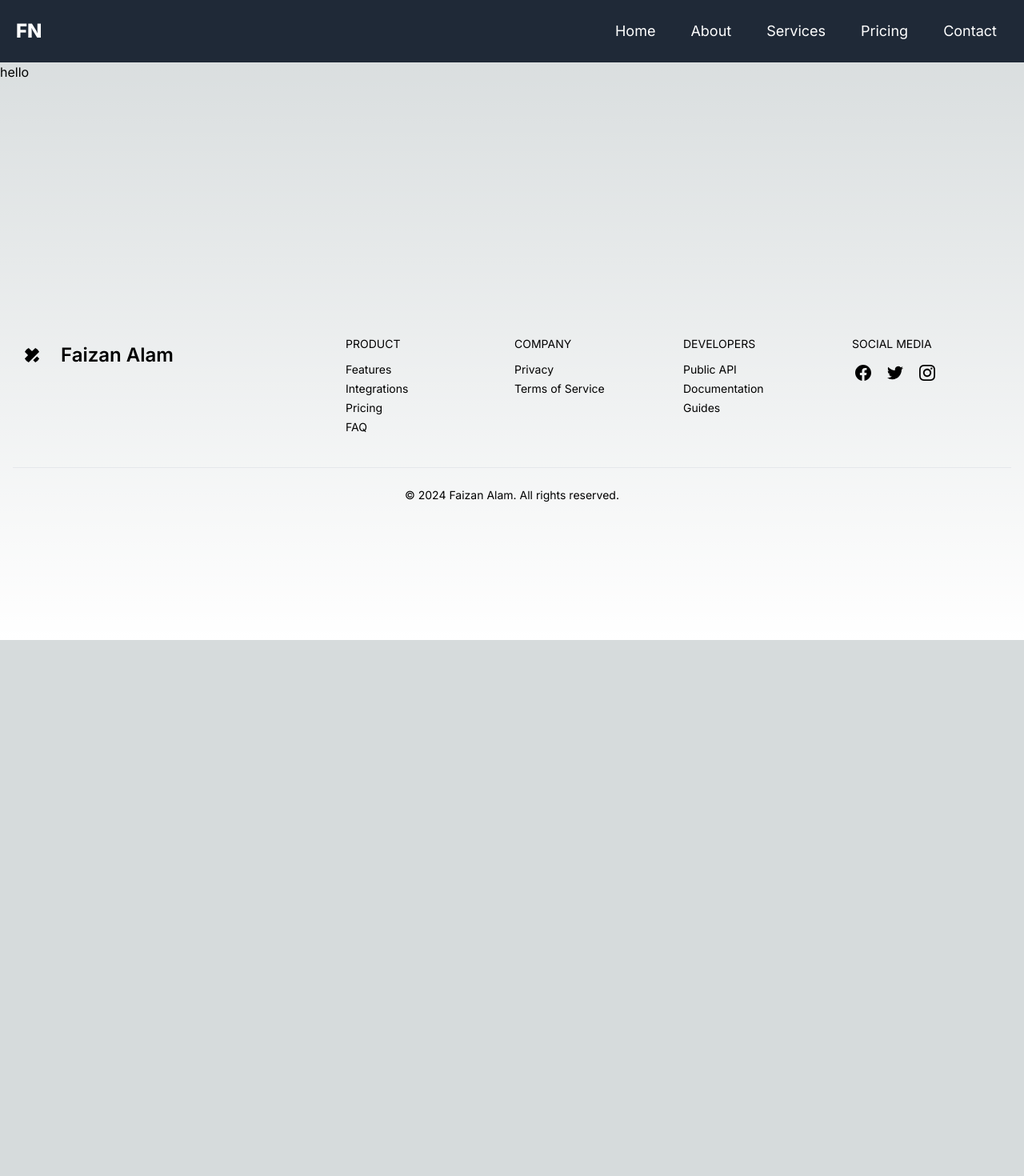
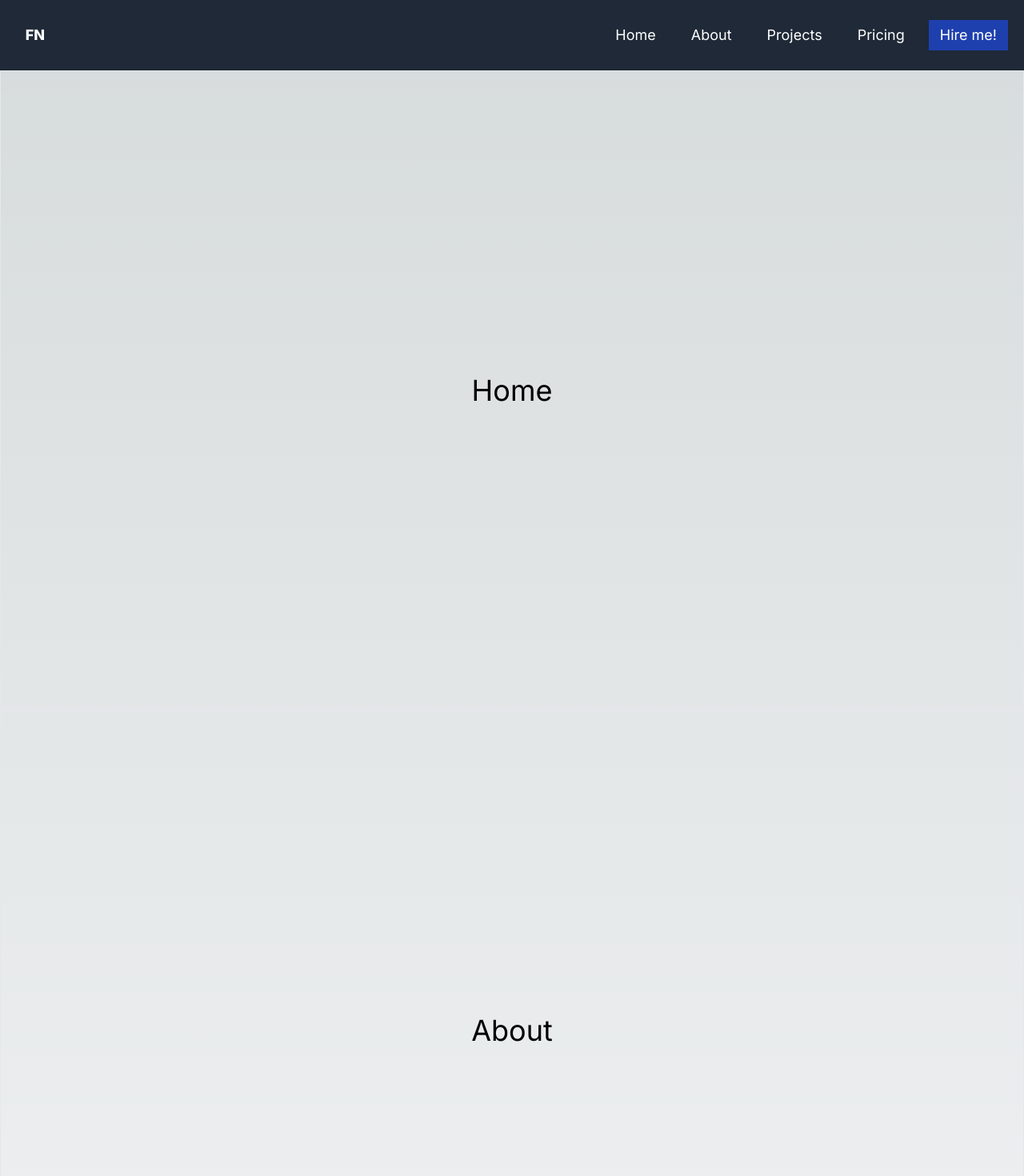
Before and after one commit to faizan619/Faizan_Dev_Portfolio, a Next.js app: page / in a window 1280 px wide. Shown: the top 1470 px of the page at 80% size. Before the commit the page ends 800 px from the top, so only its background shows below. Built offline with nearby package versions, Linux system fonts and the light colour scheme.

Commit message:
navbar done

```diff
--- a/src/app/Components/Navbar.js
+++ b/src/app/Components/Navbar.js
@@ -2,25 +2,27 @@ import "./navbar.css";
 export default function Navbar() {
   return (
     <nav className="flex items-center justify-between p-5 bg-gray-800 text-white">
-      <div className="font-extrabold text-2xl">FN</div>
+      {/* <div className="font-extrabold text-2xl">FN</div> */}
+      <div className="flex items-center justify-center w-12 h-12 rounded-full dark:bg-gray-600">
+              <span className="font-extrabold text-lg">FN</span>
+            </div>
       <ul className="nav-links">
         <input type="checkbox" id="checkbox_toggle" />
         <label htmlFor="checkbox_toggle" className="select-none text-2xl cursor-pointer hamburger">&#9776;</label>
         <div className="flex bg-gray-800 text-center gap-4 text-lg menu">
-          <li className="hover:bg-gray-600"><a href="/">Home</a></li>
-          <li className="hover:bg-gray-600"><a href="/">About</a></li>
+          <li className="hover:bg-gray-600"><a href="#home">Home</a></li>
+          <li className="hover:bg-gray-600"><a href="#about">About</a></li>
           <li className="hover:bg-gray-600 services">
-            <a href="/">Services</a>
+            <a href="/">Projects</a>
             <ul className="dropdown bg-gray-600">
-              <li className="hover:bg-gray-500"><a href="/">Dropdown 1 </a></li>
-              <li className="hover:bg-gray-500"><a href="/">Dropdown 2</a></li>
-              <li className="hover:bg-gray-500"><a href="/">Dropdown 2</a></li>
-              <li className="hover:bg-gray-500"><a href="/">Dropdown 3</a></li>
-              <li className="hover:bg-gray-500"><a href="/">Dropdown 4</a></li>
+              <li className="hover:bg-gray-500"><a href="/">Online Compiler </a></li>
+              <li className="hover:bg-gray-500"><a href="/">Chatting App</a></li>
+              <li className="hover:bg-gray-500"><a href="/">QR Scanner</a></li>
+              <li className="hover:bg-gray-500"><a href="/">Blog Website</a></li>
             </ul>
           </li>
-          <li className="hover:bg-gray-600"><a href="/">Pricing</a></li>
-          <li className="hover:bg-gray-600"><a href="/">Contact</a></li>
+          <li className="hover:bg-gray-600"><a href="#price">Pricing</a></li>
+          <li className=" bg-blue-800"><a href="/">Hire me!</a></li>
         </div>
       </ul>
     </nav>
--- a/src/app/Components/footer.js
+++ b/src/app/Components/footer.js
@@ -3,20 +3,17 @@ export default function Footer() {
     <footer className="px-4 divide-y dark:bg-gray-800 dark:text-gray-100">
       <div className="container flex flex-col justify-between py-10 mx-auto space-y-8 lg:flex-row lg:space-y-0">
         <div className="lg:w-1/3">
-          <a
-            rel="noopener noreferrer"
-            href="#"
-            className="flex justify-center space-x-3 lg:justify-start"
-          >
-            <div className="flex items-center justify-center w-12 h-12 rounded-full dark:bg-violet-400">
-              <svg
+          <a rel="noopener noreferrer" href="#" className="flex justify-center space-x-3 lg:justify-start">
+            <div className="flex items-center justify-center w-12 h-12 rounded-full dark:bg-gray-600">
+              {/* <svg
                 xmlns="http://www.w3.org/2000/svg"
                 viewBox="0 0 32 32"
                 fill="currentColor"
                 className="flex-shrink-0 w-5 h-5 rounded-full dark:text-gray-900"
               >
                 <path d="M18.266 26.068l7.839-7.854 4.469 4.479c1.859 1.859 1.859 4.875 0 6.734l-1.104 1.104c-1.859 1.865-4.875 1.865-6.734 0zM30.563 2.531l-1.109-1.104c-1.859-1.859-4.875-1.859-6.734 0l-6.719 6.734-6.734-6.734c-1.859-1.859-4.875-1.859-6.734 0l-1.104 1.104c-1.859 1.859-1.859 4.875 0 6.734l6.734 6.734-6.734 6.734c-1.859 1.859-1.859 4.875 0 6.734l1.104 1.104c1.859 1.859 4.875 1.859 6.734 0l21.307-21.307c1.859-1.859 1.859-4.875 0-6.734z"></path>
-              </svg>
+              </svg> */}
+              <span className="font-extrabold text-lg">FN</span>
             </div>
             <span className="self-center text-2xl font-semibold">
               Faizan Alam
@@ -25,26 +22,26 @@ export default function Footer() {
         </div>
         <div className="grid grid-cols-2 text-sm gap-x-3 gap-y-8 lg:w-2/3 sm:grid-cols-4">
           <div className="space-y-3">
-            <h3 className="tracki uppercase dark:text-gray-50">Product</h3>
+            <h3 className="tracki uppercase dark:text-gray-50">Projects</h3>
             <ul className="space-y-1">
-              <li>
+              <li className="hover:underline">
                 <a rel="noopener noreferrer" href="#">
-                  Features
+                  Online Compiler
                 </a>
               </li>
-              <li>
+              <li className="hover:underline">
                 <a rel="noopener noreferrer" href="#">
-                  Integrations
+                  Chatting App
                 </a>
               </li>
-              <li>
+              <li className="hover:underline">
                 <a rel="noopener noreferrer" href="#">
-                  Pricing
+                  QR-Code Scanner
                 </a>
               </li>
-              <li>
+              <li className="hover:underline">
                 <a rel="noopener noreferrer" href="#">
-                  FAQ
+                  Blog Website
                 </a>
               </li>
             </ul>
--- a/src/app/Components/navbar.css
+++ b/src/app/Components/navbar.css
@@ -5,7 +5,7 @@ li {list-style: none;}
 .services {position: relative;}
 .dropdown {padding: .5em 0;position: absolute;display: none;border-radius: 8px;top: 35px;}
 .dropdown li+li {margin-top: 10px;}
-.dropdown li {padding: 0.5em 1em;width: 8em;text-align: center;}
+.dropdown li {padding: 0.5em 1em;width: 11em;text-align: center;}
 .services:hover .dropdown {display: block;}
 input[type=checkbox] {display: none;}
 .hamburger {display: none;}
@@ -16,5 +16,5 @@ input[type=checkbox] {display: none;}
     .menu li+li {margin-top: 12px;}
     input[type=checkbox]:checked~.menu {display: block;}
     .hamburger {display: block;}
-    .dropdown {left: 50%;top: 30px;transform: translateX(35%);}
+    .dropdown {left: 20%;top: 35px;transform: translateX(35%);}
 }
--- a/src/app/page.js
+++ b/src/app/page.js
@@ -6,7 +6,11 @@ export default function Home() {
   return (
     <main className='min-h-screen'>
       <Navbar/>
-      <div className='h-[18.9rem]'>hello</div>
+      <div className='min-h-[18.9rem]'>
+        <div id='home' className='border h-screen text-4xl flex justify-center items-center'>Home</div>
+        <div id='about' className='border h-screen text-4xl flex justify-center items-center'>About</div>
+        <div id='price' className='transition-all border h-screen text-4xl flex justify-center items-center'>Pricing</div>
+      </div>
       <Footer/>
     </main>
   )
```
